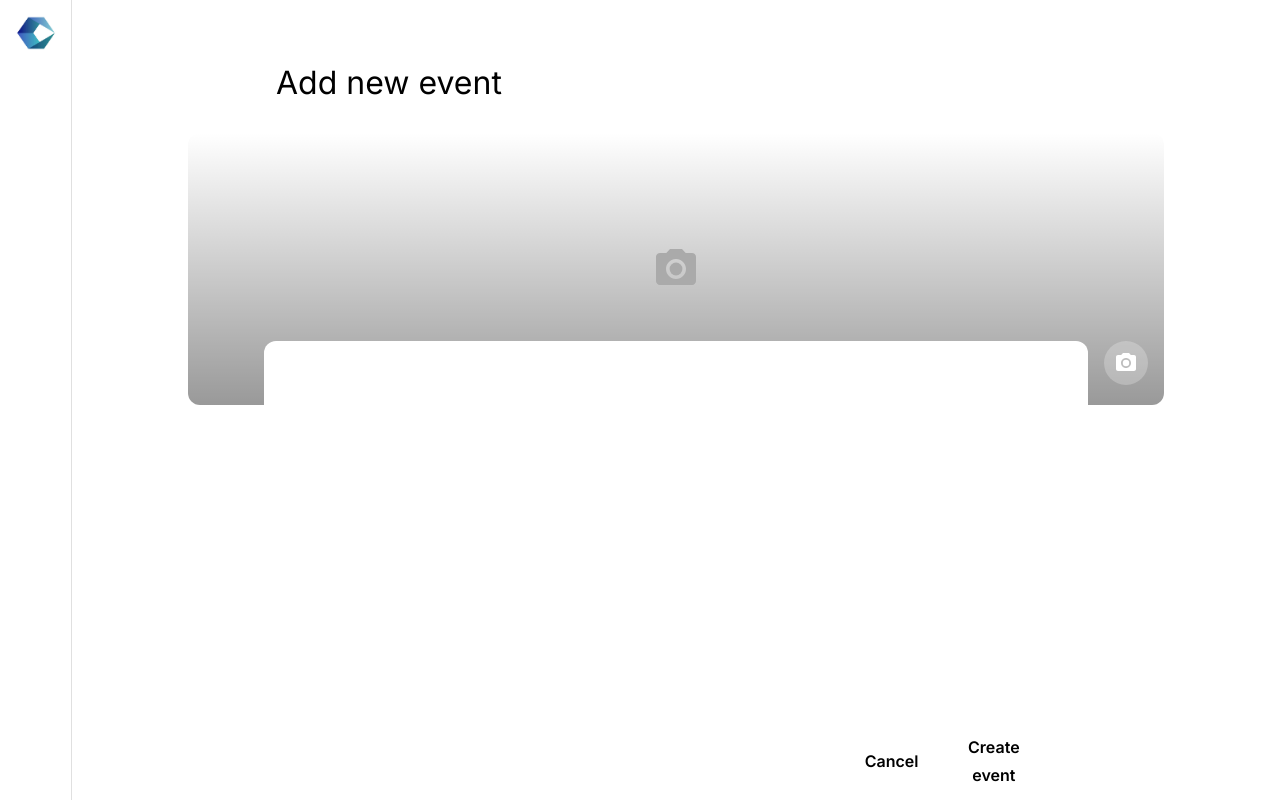
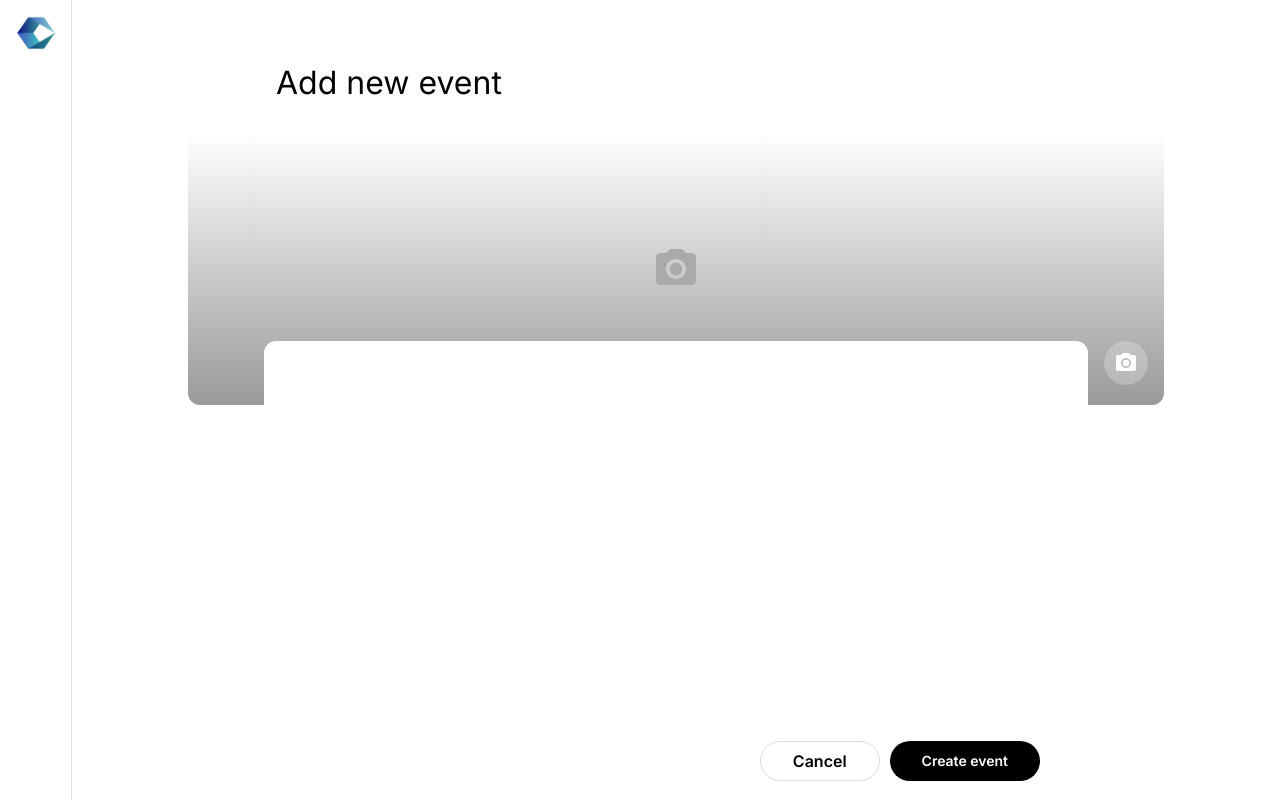
Before and after one commit to Warbreon/event-planner-fe, a React (Create React App) app: page /events/event/new in a window 1280 px wide. Shown: the top 802 px of the page. Built offline with nearby package versions, Linux system fonts and the light colour scheme.

Commit message:
Updade generic button property from style to styles

```diff
--- a/src/components/forms/EventForm/EventForm.tsx
+++ b/src/components/forms/EventForm/EventForm.tsx
@@ -1,7 +1,7 @@
 import GenericButton, { ButtonTypes } from '../../buttons/ButtonComponent';
 import Form from '../../../shared/forms/formik/Form'
 import FormikDropzone from '../../../shared/forms/elements/formikElements/FileUpload/FormikDropzone'
-import { BUTTON_STYLES } from '../../../themes/styles/button';
+import { BUTTON_STYLES } from '../../../themes/styles/Button';
 import { eventFormSchema } from '../../../utils/schemas/eventFormSchema';
 import styles from './EventForm.module.css';
 import EventFormVM from './EventFormVM';
@@ -33,13 +33,13 @@ const EventForm = () => {
           <div className={styles.buttonsContainer}>
             <GenericButton
               title='Cancel'
-              style={`${BUTTON_STYLES.OUTLINED_GREY_BORDER} ${styles.cancelButton}`}
+              styles={`${BUTTON_STYLES.OUTLINED_GREY_BORDER} ${styles.cancelButton}`}
               type={ButtonTypes.button}
               onClick={eventVM.handleCancelOnClick}
             />
             <GenericButton
               title='Create event'
-              style={styles.submitButton}
+              styles={styles.submitButton}
               type={ButtonTypes.submit}
             />
           </div>
```
